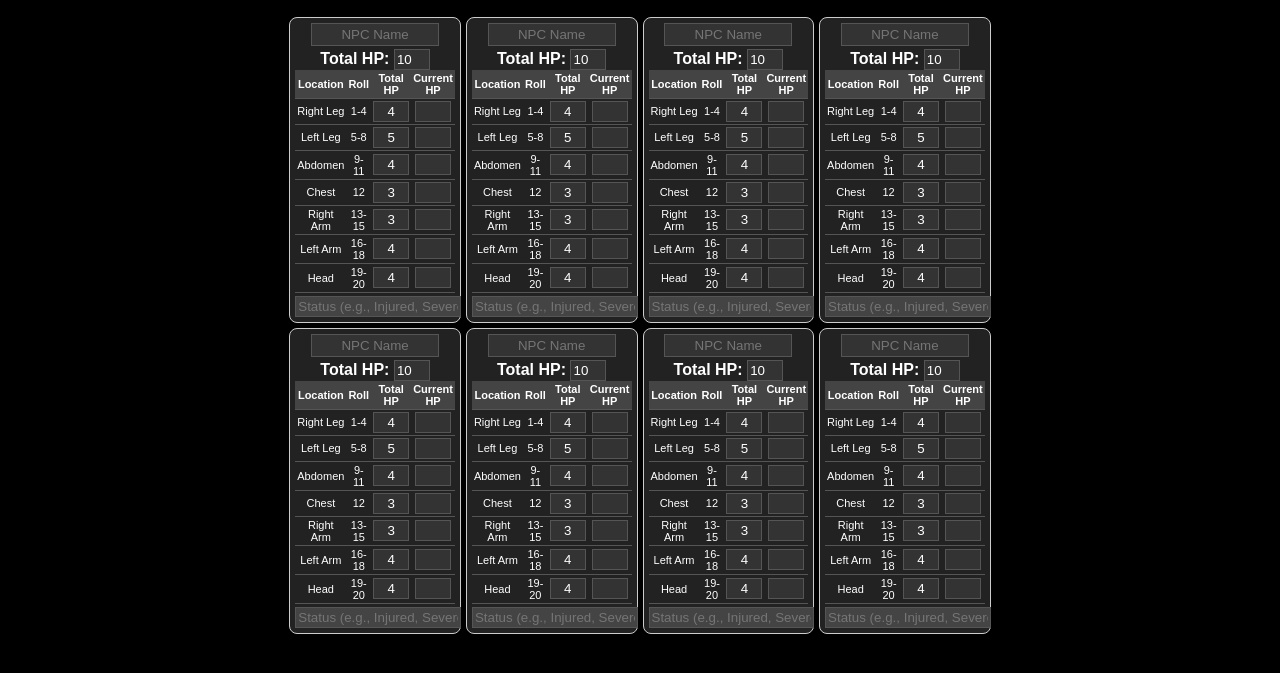
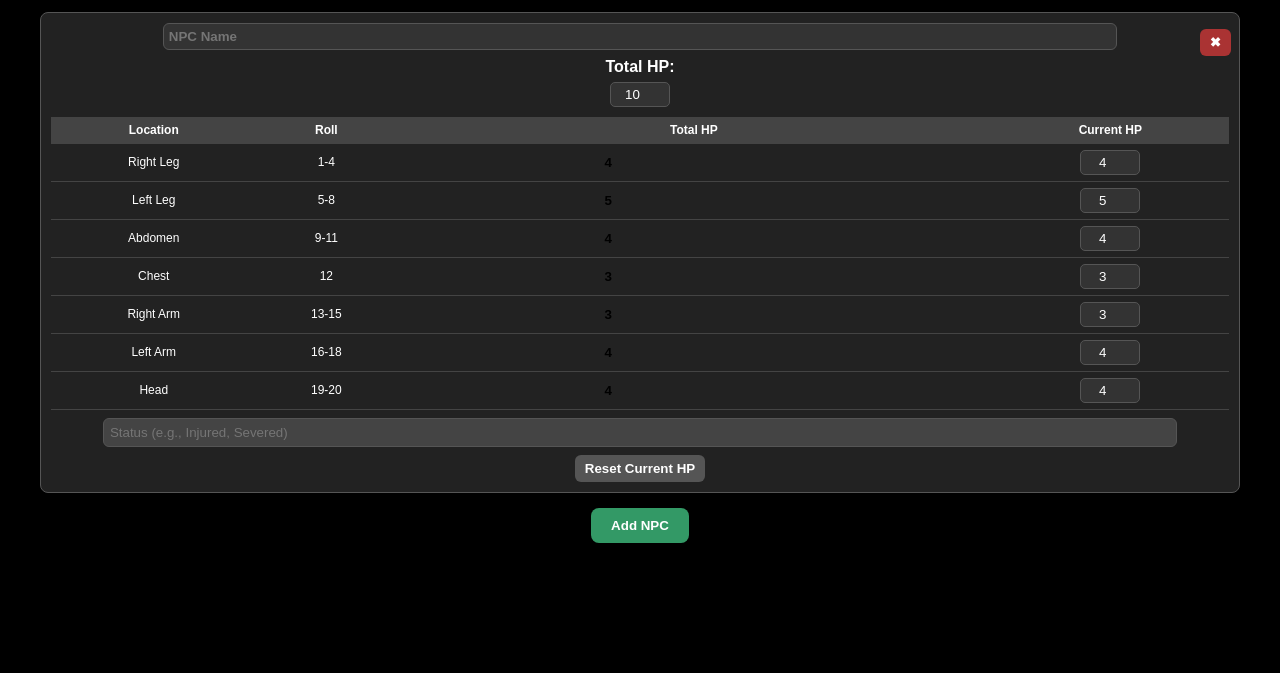
Before and after one commit to DickWhiskey/NPC-Tracker, a plain HTML site: page index.html in a window 1280 px wide. Shown: the part 51-724 px from the top of the page. Drawn offline with Linux system fonts and the light colour scheme.

Commit message:
Update index.html

```diff
--- a/index.html
+++ b/index.html
@@ -1,47 +1,184 @@
 <!DOCTYPE html>
 <html lang="en">
 <head>
-    <meta charset="UTF-8">
-    <meta name="viewport" content="width=device-width, initial-scale=1.0">
+<meta charset="UTF-8" />
+<meta name="viewport" content="width=device-width, initial-scale=1" />
 <title>RuneQuest NPC Combat Tracker</title>
 <style>
-        body { font-family: Arial, sans-serif; margin: 5px; background-color: black; color: white; text-align: center; }
-        h2 { text-align: center; }
-        .tracker-container {
+  body {
+    font-family: Arial, sans-serif;
+    margin: 5px;
+    background-color: black;
+    color: white;
+    text-align: center;
+  }
+  h2 {
+    margin-bottom: 15px;
+  }
+  #trackerContainer {
     display: grid;
-            grid-template-columns: repeat(4, min-content);
-            gap: 5px;
+    grid-template-columns: repeat(auto-fit, minmax(280px, 1fr));
+    gap: 15px;
     justify-content: center;
+    max-width: 1200px;
+    margin: 0 auto 15px auto;
   }
   .tracker {
-            width: auto;
+    background-color: #222;
+    border-radius: 8px;
+    padding: 10px;
+    border: 1px solid #555;
+    text-align: center;
+    position: relative;
+  }
+  .npc-name {
+    width: 80%;
     padding: 5px;
-            border: 1px solid #ccc;
+    margin-bottom: 8px;
+    border-radius: 6px;
+    background-color: #333;
+    border: 1px solid #555;
+    color: white;
+    font-weight: bold;
+  }
+  label {
+    display: block;
+    margin-bottom: 6px;
+    font-weight: bold;
+  }
+  input[type="number"] {
+    width: 50px;
+    padding: 4px;
+    background-color: #333;
+    border: 1px solid #555;
+    border-radius: 5px;
+    color: white;
+    text-align: center;
+  }
+  input[readonly] {
+    background-color: #222;
+    border: none;
+    font-weight: bold;
+  }
+  table {
+    width: 100%;
+    border-collapse: collapse;
+    font-size: 12px;
+    margin-top: 10px;
+  }
+  th,
+  td {
+    padding: 6px 8px;
+    border-bottom: 1px solid #444;
+    text-align: center;
+  }
+  th {
+    background-color: #444;
+  }
+  .status {
+    width: 90%;
+    padding: 6px;
+    margin-top: 8px;
+    border-radius: 6px;
+    background-color: #444;
+    border: 1px solid #555;
+    color: white;
+  }
+  button.reset-hp, button.remove-npc {
+    margin-top: 8px;
+    padding: 6px 10px;
+    background-color: #555;
+    border: none;
+    border-radius: 6px;
+    color: white;
+    cursor: pointer;
+    font-weight: bold;
+  }
+  button.reset-hp:hover, button.remove-npc:hover {
+    background-color: #777;
+  }
+  button.remove-npc {
+    position: absolute;
+    top: 8px;
+    right: 8px;
+    background-color: #a33;
+  }
+  button.remove-npc:hover {
+    background-color: #d44;
+  }
+  #addNpcBtn {
+    padding: 10px 20px;
+    background-color: #339966;
+    border: none;
     border-radius: 8px;
-            background-color: #222;
-            text-align: center;
-            margin: 0px;
+    color: white;
+    font-weight: bold;
+    cursor: pointer;
   }
-        table { width: auto; border-collapse: collapse; font-size: 11px; }
-        th, td { padding: 2px; text-align: center; border-bottom: 1px solid #555; }
-        th { background-color: #444; }
-        input { width: 30px; padding: 2px; text-align: center; background-color: #333; color: white; border: 1px solid #555; }
-        .npc-name { width: 75%; padding: 3px; background-color: #333; color: white; border: 1px solid #555; text-align: center; margin-bottom: 3px; }
-        .status { width: 100%; padding: 2px; background-color: #444; color: white; border: 1px solid #555; text-align: center; margin-top: 3px; }
+  #addNpcBtn:hover {
+    background-color: #44bb77;
+  }
 </style>
 </head>
 <body>
   <h2>RuneQuest NPC Combat Tracker</h2>
-    <div class="tracker-container">
+  <div id="trackerContainer"></div>
+  <button id="addNpcBtn">Add NPC</button>
+
 <script>
-            function generateNPC(id) {
-                return `
-                <div class="tracker">
-                    <input type="text" class="npc-name" placeholder="NPC Name" id="npcName${id}">
-                    <label for="totalHP${id}"><strong>Total HP:</strong></label>
-                    <input type="number" id="totalHP${id}" value="10" onchange="calculateHitLocations(${id})">
+  const trackerContainer = document.getElementById("trackerContainer");
+  const addNpcBtn = document.getElementById("addNpcBtn");
+  let npcCount = 0;
 
-                    <table>
+  function lookupHP(value) {
+    if (value >= 1 && value <= 6) return [2, 3, 2, 1, 1, 2, 2];
+    else if (value >= 7 && value <= 9) return [3, 4, 3, 2, 2, 3, 3];
+    else if (value >= 10 && value <= 12) return [4, 5, 4, 3, 3, 4, 4];
+    else if (value >= 13 && value <= 15) return [5, 6, 5, 4, 4, 5, 5];
+    else if (value >= 16 && value <= 18) return [6, 7, 6, 5, 5, 6, 6];
+    else if (value >= 19 && value <= 21) return [7, 8, 7, 6, 6, 7, 7];
+    else return [7, 8, 7, 6, 6, 7, 7];
+  }
+
+  function createTracker(id) {
+    npcCount++;
+    const div = document.createElement("div");
+    div.className = "tracker";
+    div.id = `tracker${id}`;
+
+    // Remove NPC button
+    const removeBtn = document.createElement("button");
+    removeBtn.className = "remove-npc";
+    removeBtn.textContent = "✖";
+    removeBtn.title = "Remove this NPC";
+    removeBtn.onclick = () => {
+      trackerContainer.removeChild(div);
+    };
+    div.appendChild(removeBtn);
+
+    // NPC Name
+    const nameInput = document.createElement("input");
+    nameInput.type = "text";
+    nameInput.className = "npc-name";
+    nameInput.placeholder = "NPC Name";
+    div.appendChild(nameInput);
+
+    // Total HP
+    const totalHpLabel = document.createElement("label");
+    totalHpLabel.htmlFor = `totalHP${id}`;
+    totalHpLabel.textContent = "Total HP:";
+    div.appendChild(totalHpLabel);
+
+    const totalHpInput = document.createElement("input");
+    totalHpInput.type = "number";
+    totalHpInput.id = `totalHP${id}`;
+    totalHpInput.value = 10;
+    totalHpInput.min = 1;
+    div.appendChild(totalHpInput);
+
+    // Table of hit locations
+    const table = document.createElement("table");
+    table.innerHTML = `
       <thead>
         <tr>
           <th>Location</th>
@@ -51,88 +188,134 @@
         </tr>
       </thead>
       <tbody>
-                            <tr>
-                                <td>Right Leg</td>
-                                <td>1-4</td>
-                                <td><input type="text" id="rightLegTotal${id}" readonly></td>
-                                <td><input type="number" id="rightLegCurrent${id}"></td>
-                            </tr>
-                            <tr>
-                                <td>Left Leg</td>
-                                <td>5-8</td>
-                                <td><input type="text" id="leftLegTotal${id}" readonly></td>
-                                <td><input type="number" id="leftLegCurrent${id}"></td>
-                            </tr>
-                            <tr>
-                                <td>Abdomen</td>
-                                <td>9-11</td>
-                                <td><input type="text" id="abdomenTotal${id}" readonly></td>
-                                <td><input type="number" id="abdomenCurrent${id}"></td>
-                            </tr>
-                            <tr>
-                                <td>Chest</td>
-                                <td>12</td>
-                                <td><input type="text" id="chestTotal${id}" readonly></td>
-                                <td><input type="number" id="chestCurrent${id}"></td>
-                            </tr>
-                            <tr>
-                                <td>Right Arm</td>
-                                <td>13-15</td>
-                                <td><input type="text" id="rightArmTotal${id}" readonly></td>
-                                <td><input type="number" id="rightArmCurrent${id}"></td>
-                            </tr>
-                            <tr>
-                                <td>Left Arm</td>
-                                <td>16-18</td>
-                                <td><input type="text" id="leftArmTotal${id}" readonly></td>
-                                <td><input type="number" id="leftArmCurrent${id}"></td>
-                            </tr>
-                            <tr>
-                                <td>Head</td>
-                                <td>19-20</td>
-                                <td><input type="text" id="headTotal${id}" readonly></td>
-                                <td><input type="number" id="headCurrent${id}"></td>
-                            </tr>
+        <tr><td>Right Leg</td><td>1-4</td><td><input type="text" id="rightLegTotal${id}" readonly></td><td><input type="number" id="rightLegCurrent${id}" min="0"></td></tr>
+        <tr><td>Left Leg</td><td>5-8</td><td><input type="text" id="leftLegTotal${id}" readonly></td><td><input type="number" id="leftLegCurrent${id}" min="0"></td></tr>
+        <tr><td>Abdomen</td><td>9-11</td><td><input type="text" id="abdomenTotal${id}" readonly></td><td><input type="number" id="abdomenCurrent${id}" min="0"></td></tr>
+        <tr><td>Chest</td><td>12</td><td><input type="text" id="chestTotal${id}" readonly></td><td><input type="number" id="chestCurrent${id}" min="0"></td></tr>
+        <tr><td>Right Arm</td><td>13-15</td><td><input type="text" id="rightArmTotal${id}" readonly></td><td><input type="number" id="rightArmCurrent${id}" min="0"></td></tr>
+        <tr><td>Left Arm</td><td>16-18</td><td><input type="text" id="leftArmTotal${id}" readonly></td><td><input type="number" id="leftArmCurrent${id}" min="0"></td></tr>
+        <tr><td>Head</td><td>19-20</td><td><input type="text" id="headTotal${id}" readonly></td><td><input type="number" id="headCurrent${id}" min="0"></td></tr>
       </tbody>
-                    </table>
-                    <input type="text" class="status" placeholder="Status (e.g., Injured, Severed)" id="status${id}">
-                </div>`;
-            }
+    `;
+    div.appendChild(table);
 
-            for (let i = 1; i <= 8; i++) {
-                document.write(generateNPC(i));
+    // Status input
+    const statusInput = document.createElement("input");
+    statusInput.type = "text";
+    statusInput.className = "status";
+    statusInput.placeholder = "Status (e.g., Injured, Severed)";
+    div.appendChild(statusInput);
+
+    // Reset HP button
+    const resetButton = document.createElement("button");
+    resetButton.className = "reset-hp";
+    resetButton.textContent = "Reset Current HP";
+    resetButton.onclick = () => resetHP(id);
+    div.appendChild(resetButton);
+
+    trackerContainer.appendChild(div);
+
+    // Event listeners
+    totalHpInput.addEventListener("input", () => {
+      calculateHitLocations(id);
+    });
+
+    const currentIds = [
+      `rightLegCurrent${id}`, `leftLegCurrent${id}`, `abdomenCurrent${id}`,
+      `chestCurrent${id}`, `rightArmCurrent${id}`, `leftArmCurrent${id}`, `headCurrent${id}`
+    ];
+    currentIds.forEach((cid) => {
+      const input = document.getElementById(cid);
+      input.addEventListener("input", () => clampCurrentHP(id));
+    });
+
+    calculateHitLocations(id);
   }
 
   function calculateHitLocations(id) {
-                let totalHP = parseInt(document.getElementById(`totalHP${id}`).value);
+    const totalHPInput = document.getElementById(`totalHP${id}`);
+    let totalHP = parseInt(totalHPInput.value);
+    if (isNaN(totalHP) || totalHP < 1) {
+      totalHP = 10;
+      totalHPInput.value = totalHP;
+    }
+    const [rightLeg, leftLeg, abdomen, chest, rightArm, leftArm, head] = lookupHP(totalHP);
 
-                function lookupHP(value) {
-                    if (value >= 1 && value <= 6) return [2, 3, 2, 1, 1, 2, 2];
-                    else if (value >= 7 && value <= 9) return [3, 4, 3, 2, 2, 3, 3];
-                    else if (value >= 10 && value <= 12) return [4, 5, 4, 3, 3, 4, 4];
-                    else if (value >= 13 && value <= 15) return [5, 6, 5, 4, 4, 5, 5];
-                    else if (value >= 16 && value <= 18) return [6, 7, 6, 5, 5, 6, 6];
-                    else if (value >= 19 && value <= 21) return [7, 8, 7, 6, 6, 7, 7];
-                    else return [7, 8, 7, 6, 6, 7, 7]; // Default beyond 21
+    const parts = [
+      ["rightLegTotal", rightLeg],
+      ["leftLegTotal", leftLeg],
+      ["abdomenTotal", abdomen],
+      ["chestTotal", chest],
+      ["rightArmTotal", rightArm],
+      ["leftArmTotal", leftArm],
+      ["headTotal", head],
+    ];
+
+    parts.forEach(([idPrefix, hp]) => {
+      const totalInput = document.getElementById(idPrefix + id);
+      const currentInput = document.getElementById(idPrefix.replace("Total", "Current") + id);
+
+      if (totalInput && currentInput) {
+        totalInput.value = hp;
+        if (!currentInput.value || currentInput.value > hp) currentInput.value = hp;
+        currentInput.max = hp;
+      }
+    });
   }
 
-                let [rightLeg, leftLeg, abdomen, chest, rightArm, leftArm, head] = lookupHP(totalHP);
+  function clampCurrentHP(id) {
+    const parts = [
+      "rightLegCurrent",
+      "leftLegCurrent",
+      "abdomenCurrent",
+      "chestCurrent",
+      "rightArmCurrent",
+      "leftArmCurrent",
+      "headCurrent",
+    ];
 
-                document.getElementById(`rightLegTotal${id}`).value = rightLeg;
-                document.getElementById(`leftLegTotal${id}`).value = leftLeg;
-                document.getElementById(`abdomenTotal${id}`).value = abdomen;
-                document.getElementById(`chestTotal${id}`).value = chest;
-                document.getElementById(`rightArmTotal${id}`).value = rightArm;
-                document.getElementById(`leftArmTotal${id}`).value = leftArm;
-                document.getElementById(`headTotal${id}`).value = head;
+    parts.forEach((cid) => {
+      const input = document.getElementById(cid + id);
+      const totalId = cid.replace("Current", "Total");
+      const totalInput = document.getElementById(totalId + id);
+
+      if (input && totalInput) {
+        let val = parseInt(input.value);
+        let maxVal = parseInt(totalInput.value);
+        if (isNaN(val) || val < 0) val = 0;
+        if (val > maxVal) val = maxVal;
+        input.value = val;
+      }
+    });
   }
 
-            window.onload = function () {
-                for (let i = 1; i <= 8; i++) {
-                    calculateHitLocations(i);
+  function resetHP(id) {
+    const parts = [
+      "rightLegCurrent",
+      "leftLegCurrent",
+      "abdomenCurrent",
+      "chestCurrent",
+      "rightArmCurrent",
+      "leftArmCurrent",
+      "headCurrent",
+    ];
+    parts.forEach((cid) => {
+      const currentInput = document.getElementById(cid + id);
+      const totalInput = document.getElementById(cid.replace("Current", "Total") + id);
+      if (currentInput && totalInput) {
+        currentInput.value = totalInput.value;
       }
-            };
+    });
+  }
+
+  // Start with one NPC tracker
+  createTracker(1);
+
+  // Add NPC button click handler
+  addNpcBtn.addEventListener("click", () => {
+    npcCount++;
+    createTracker(npcCount);
+  });
 </script>
-    </div>
 </body>
 </html>
```
Lines whose indentation alone changed are shown as unchanged.
